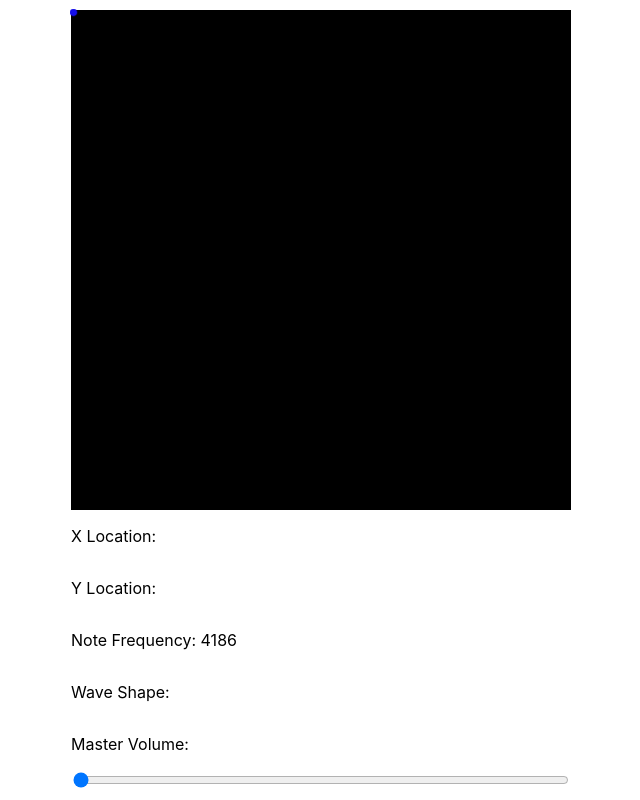
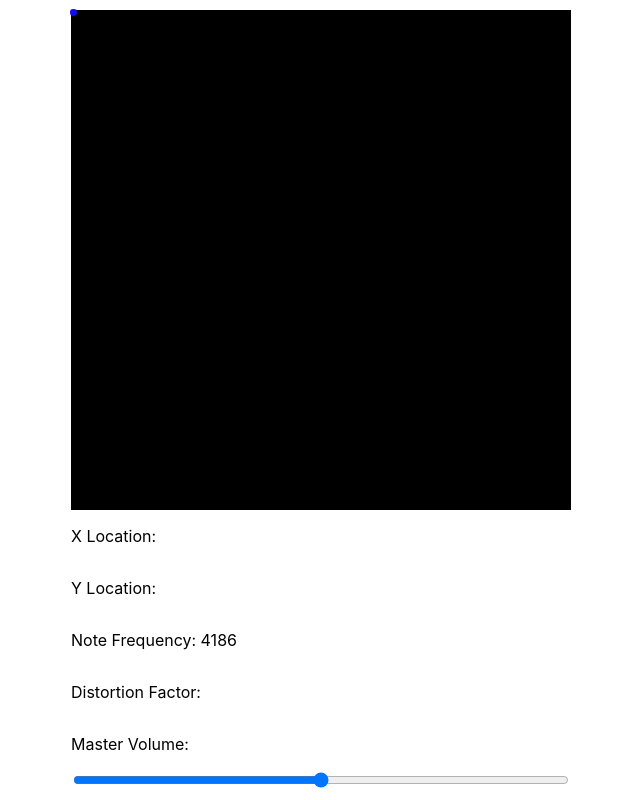
Before and after one commit to SteeleCoale/SynthBox, a React (Create React App) app: page / in a window 1280 px wide. Shown: the whole page, without its empty margins (319-959 px from the left). Built offline with nearby package versions, Linux system fonts and the light colour scheme.

Commit message:
presentation time

```diff
--- a/src/components/Box.js
+++ b/src/components/Box.js
@@ -57,18 +57,17 @@ const Box = (props) => {
 
 	// Relates to what you hear
 	const [freq, SetFreq] = useState('');
-	const [wave, setWave] = useState('');
 
-	const [masterGainValue, setMasterGainValue] = useState(0);
+	const [masterGainValue, setMasterGainValue] = useState(0.5);
 	const [oscillatorNode, setOscillatorNode] = useState();
 	const [waveShaperNode, setWaveShaperNode] = useState();
-	const [convolverNode, setConvolverNode] = useState();
+	// const [convolverNode, setConvolverNode] = useState();
 
 	const initialize = () => {
 		// Connect the masterGainNode to the audio context to allow it to output sound.
 		Audio.masterGainNode.connect(Audio.context.destination);
 		// Set masterGain Value to 0
-		Audio.masterGainNode.gain.setValueAtTime(0, Audio.context.currentTime);
+		Audio.masterGainNode.gain.setValueAtTime(0.5, Audio.context.currentTime);
 
 		const mainOscillatorNode = Audio.context.createOscillator();
 		const distortion = Audio.context.createWaveShaper();
@@ -141,7 +140,7 @@ const Box = (props) => {
 				))}
 			</StyledBox>
 			<LogBar x={x} y={y} />
-			<NoteFreqBar freq={freq} wave={wave} />
+			<NoteFreqBar freq={freq} wave={x} />
 			<p>Master Volume: </p>
 			<input
 				type="range"
--- a/src/components/NoteFreqBar.js
+++ b/src/components/NoteFreqBar.js
@@ -5,7 +5,7 @@ const NoteFreqBar = ({ freq, wave }) => {
 	return (
 		<>
 			<p>Note Frequency: {freq}</p>
-			<p>Wave Shape: {wave}</p>
+			<p>Distortion Factor: {wave}</p>
 		</>
 	);
 };
```
Also changed, not shown: 1 other file (tests, documents, lock files or other folders).
